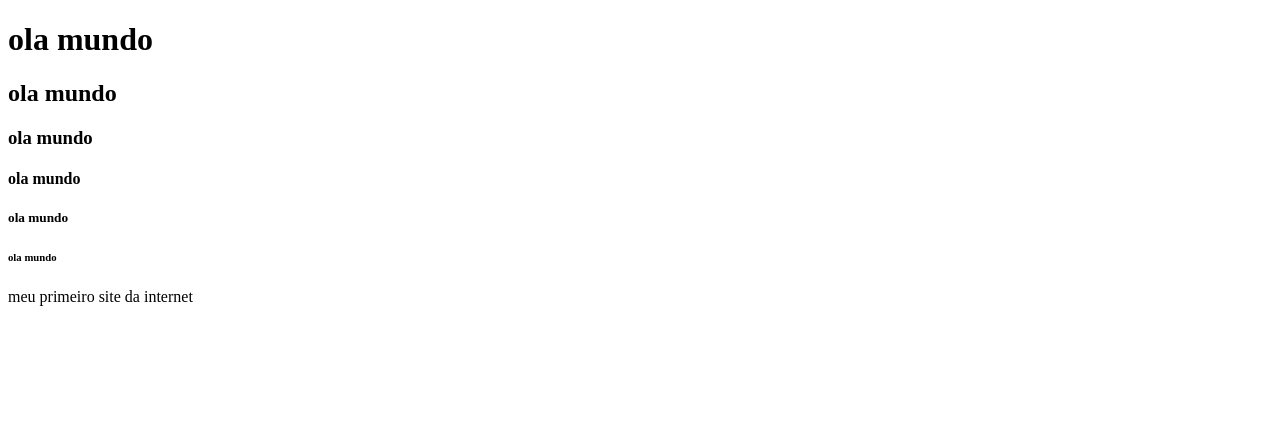
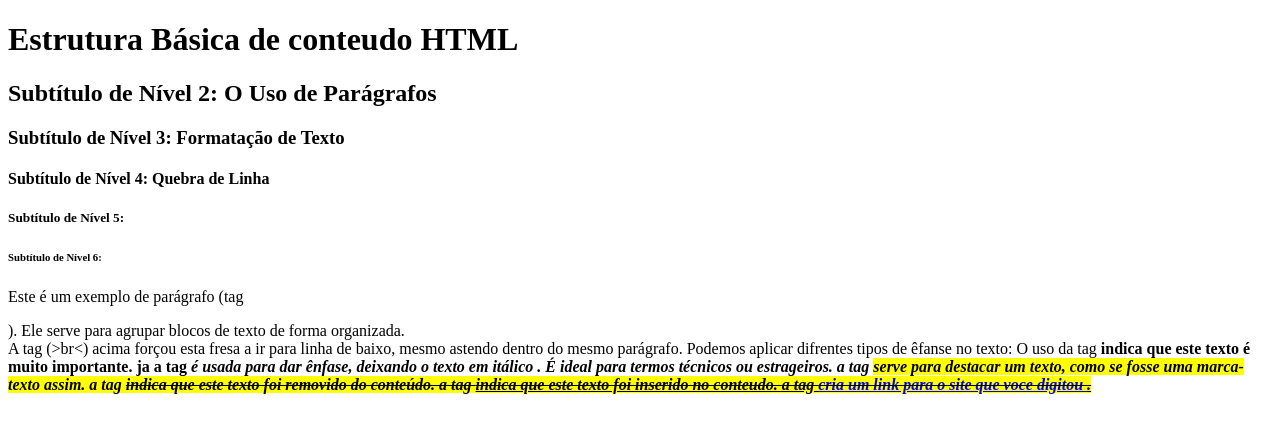
Before and after one commit to drako883/aula01, a plain HTML site: page index.html in a window 1280 px wide. Drawn offline with Linux system fonts and the light colour scheme.

Commit message:
atualizei a pag

```diff
--- a/index.html
+++ b/index.html
@@ -6,12 +6,23 @@
     <title>AULA01</title>
 </head>
 <body>
-  <h1>ola mundo </h1>
-  <h2>ola mundo</h2>
-  <h3>ola mundo</h3>
-  <h4>ola mundo</h4>
-  <h5>ola mundo</h5>
-  <h6>ola mundo</h6>
-    <p>meu primeiro site da internet </p>
+  <h1>Estrutura Básica de conteudo HTML </h1>
+  <h2>Subtítulo de Nível 2: O Uso de Parágrafos</h2>
+  <h3>Subtítulo de Nível 3: Formatação de Texto</h3>
+  <h4>Subtítulo de Nível 4: Quebra de Linha</h4>
+  <h5>Subtítulo de Nível 5:</h5>
+  <h6>Subtítulo de Nível 6:</h6>
+
+    <p>Este é um exemplo de parágrafo (tag<p>). Ele serve para agrupar blocos de texto de forma organizada.<br>A tag (>br<) acima forçou esta fresa a ir para linha de baixo, mesmo astendo dentro do mesmo parágrafo.
+
+    Podemos aplicar difrentes tipos de êfanse no texto:
+     O uso da tag <strong> indica que este texto é <strong> muito importante.</strong>
+     ja a tag <em> é usada para dar ênfase, deixando o texto em <em> itálico </em>. É ideal para termos técnicos ou estrageiros.
+     a tag <mark> serve para destacar um texto, como se fosse uma marca-texto <mark> assim.  </mark>
+     a tag <del> indica que este texto foi <del> removido </del> do conteúdo.
+     a tag <ins> indica que este texto foi <ins> inserido no conteudo. </ins>
+     a tag <a href = "https://www.google.com/" > cria um link para o site que voce digitou </a>.
+
+     </p>
 </body>
 </html>
```
